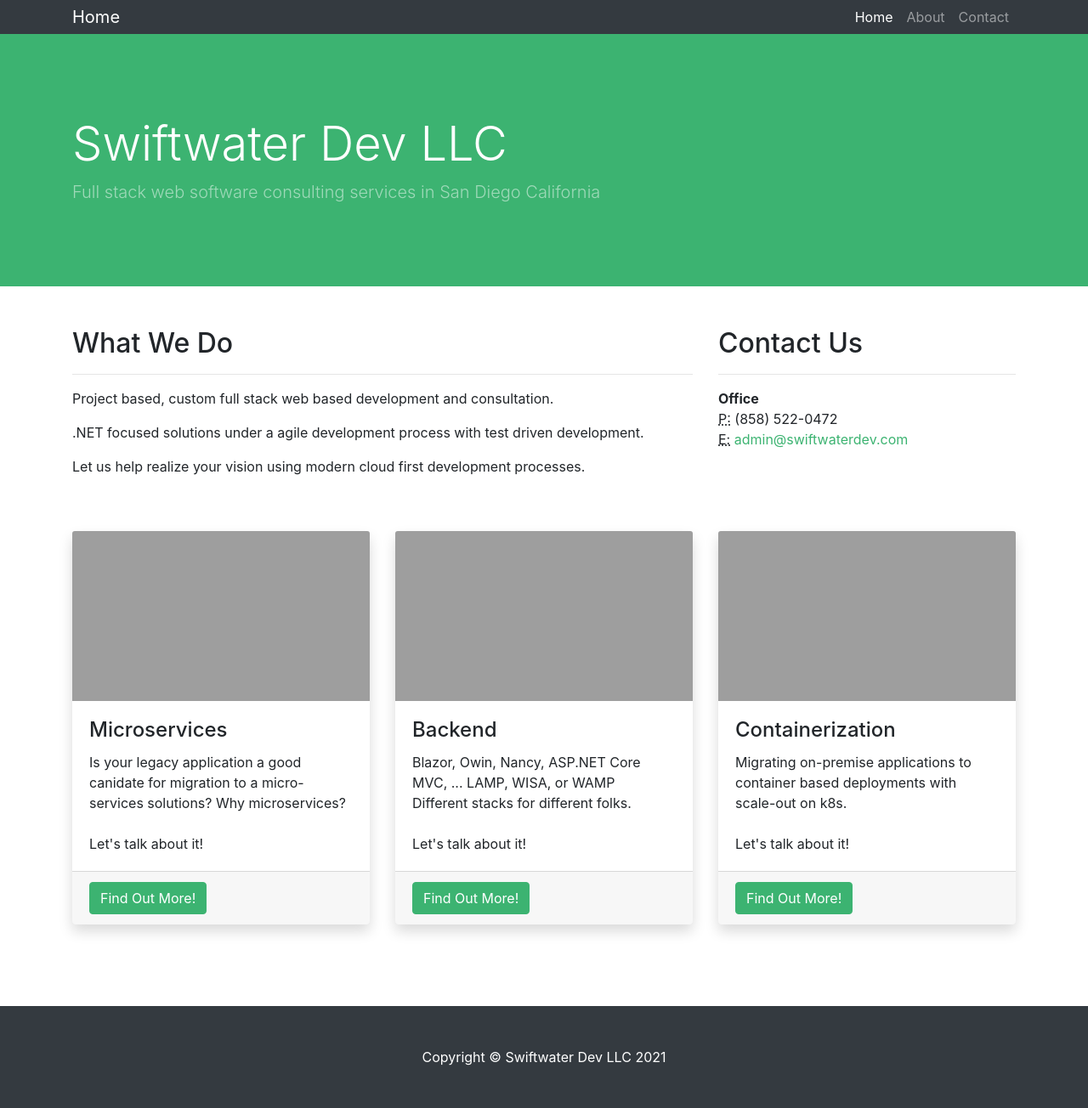
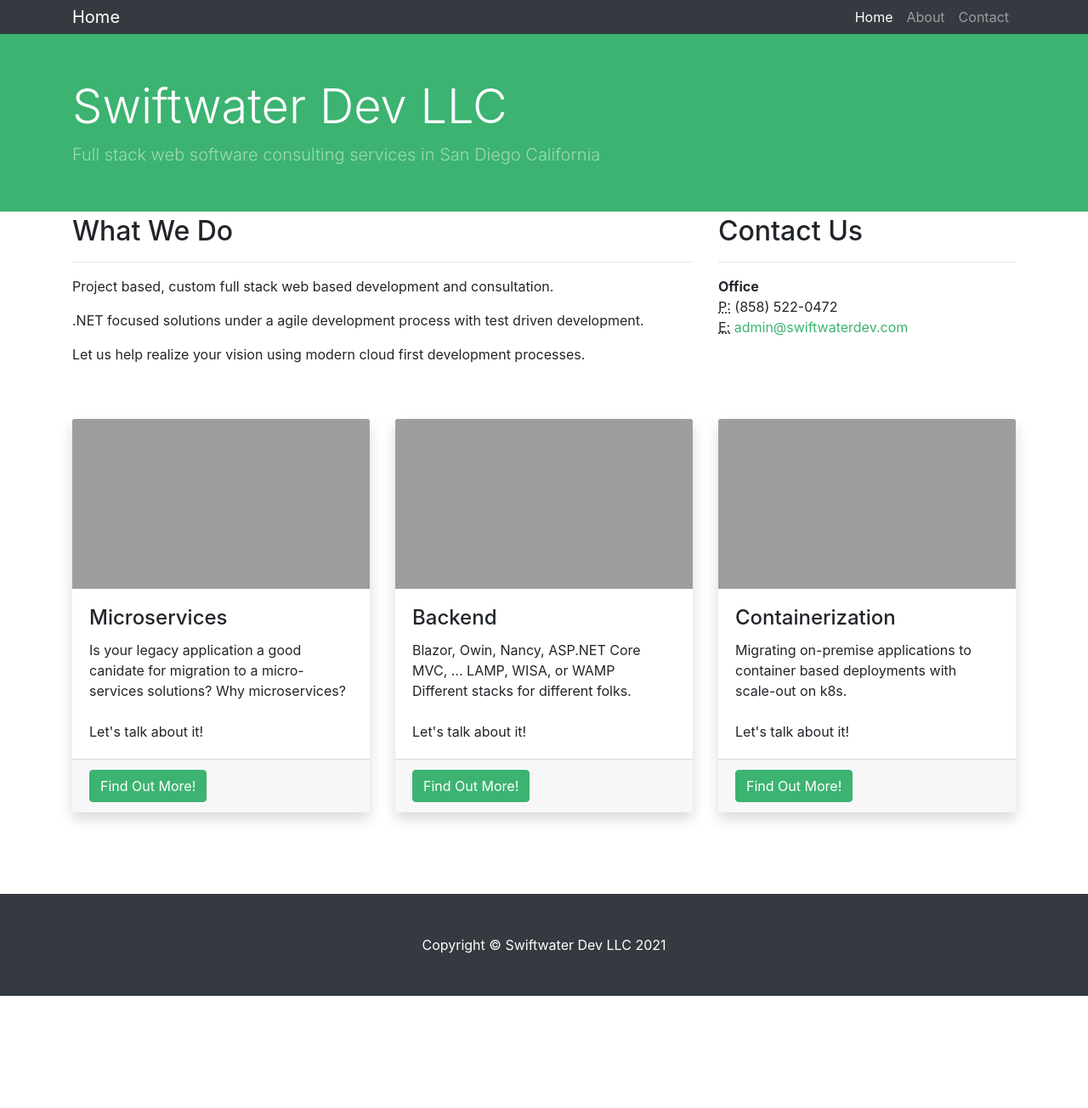
Before and after one commit to swiftwaterdev/swiftwaterdev.github.io, a Jekyll site: the page built from index.html, in a window 1280 px wide. Shown: the whole page at 85% size. Built offline with Jekyll 4.4.1, drawn with Linux system fonts in a browser that asks for light colours; after the commit the page ends 1172 px from its top, so only the background shows below that.

Commit message:
shorter header bar

```diff
--- a/_includes/header.html
+++ b/_includes/header.html
@@ -1,5 +1,5 @@
 <!-- Header -->
-<header class="bg-primary py-5 mb-5">
+<header class="bg-primary py-1 mb-1">
   <div class="container h-100">
     <div class="row h-100 align-items-center">
       <div class="col-lg-12">
```
